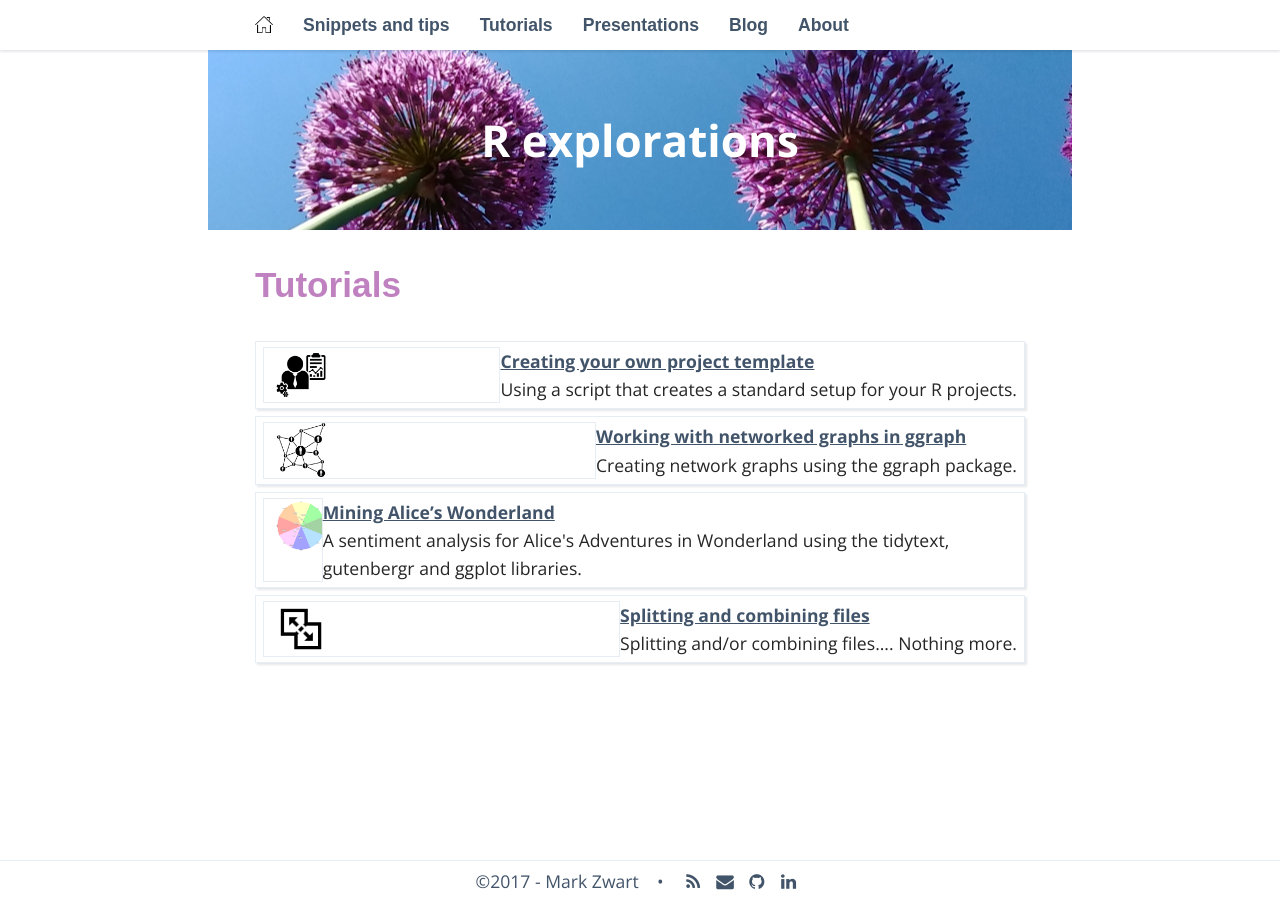
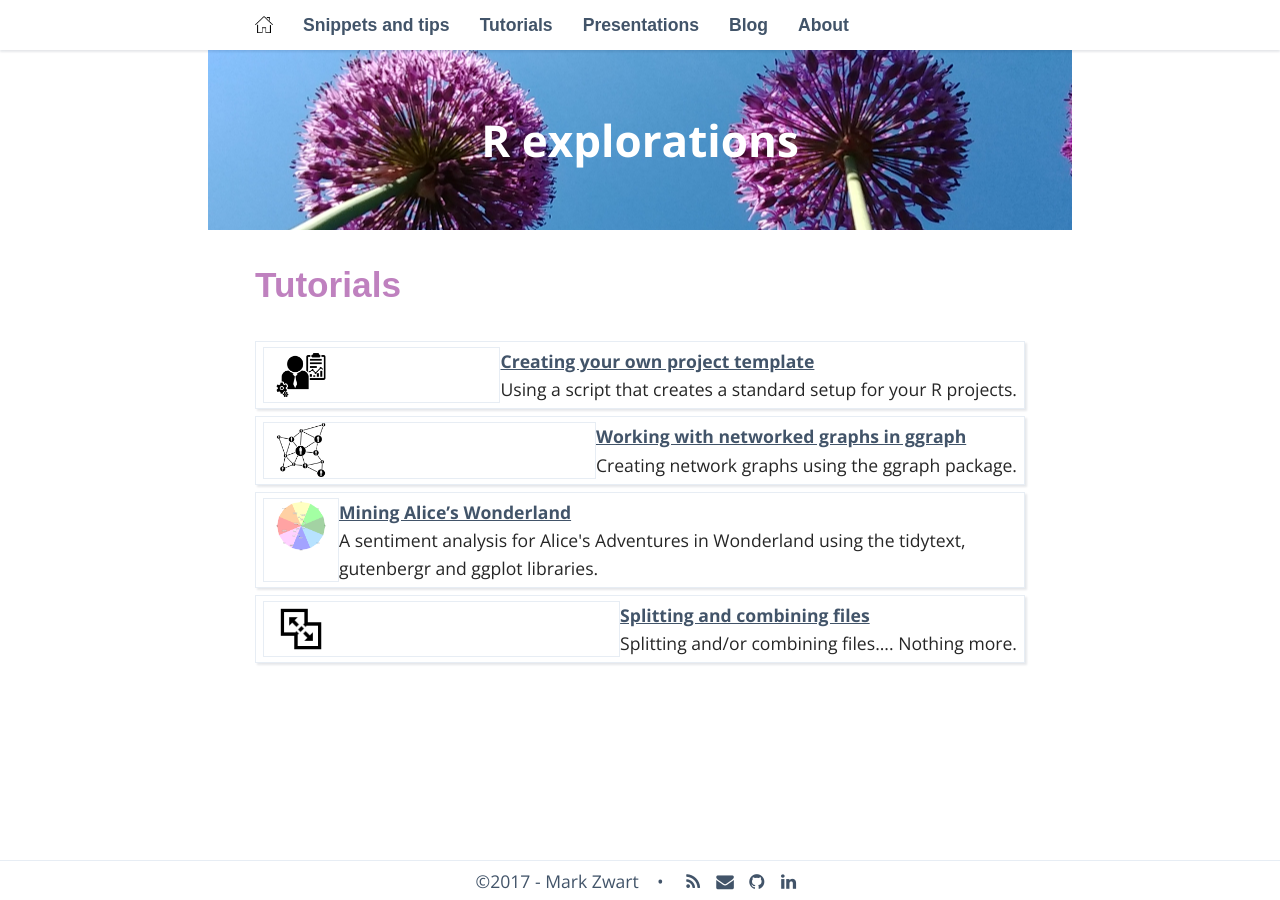
Before and after one commit to mark-me/mark-me.github.io, a Jekyll site: the page built from _pages/02-tutorials.md, in a window 1280 px wide. Built offline with Jekyll 4.4.1, drawn with Linux system fonts in a browser that asks for light colours; nearby versions of some CDN libraries; some web fonts are replaced; comment, search, counter and statistics services are not loaded.

Commit message:
Update _layout.scss

```diff
--- a/_sass/_layout.scss
+++ b/_sass/_layout.scss
@@ -106,12 +106,10 @@ blogtext{
 .index_item_left {
   border: 1px solid $light;
   flex: 1 1 auto;
-  overflow-y: auto;
 }
 .index_item_right > div {
   border: 1px solid $light;
   flex: 1; /*grow*/
-  overflow-y: auto;
 }
 
 /**
```
